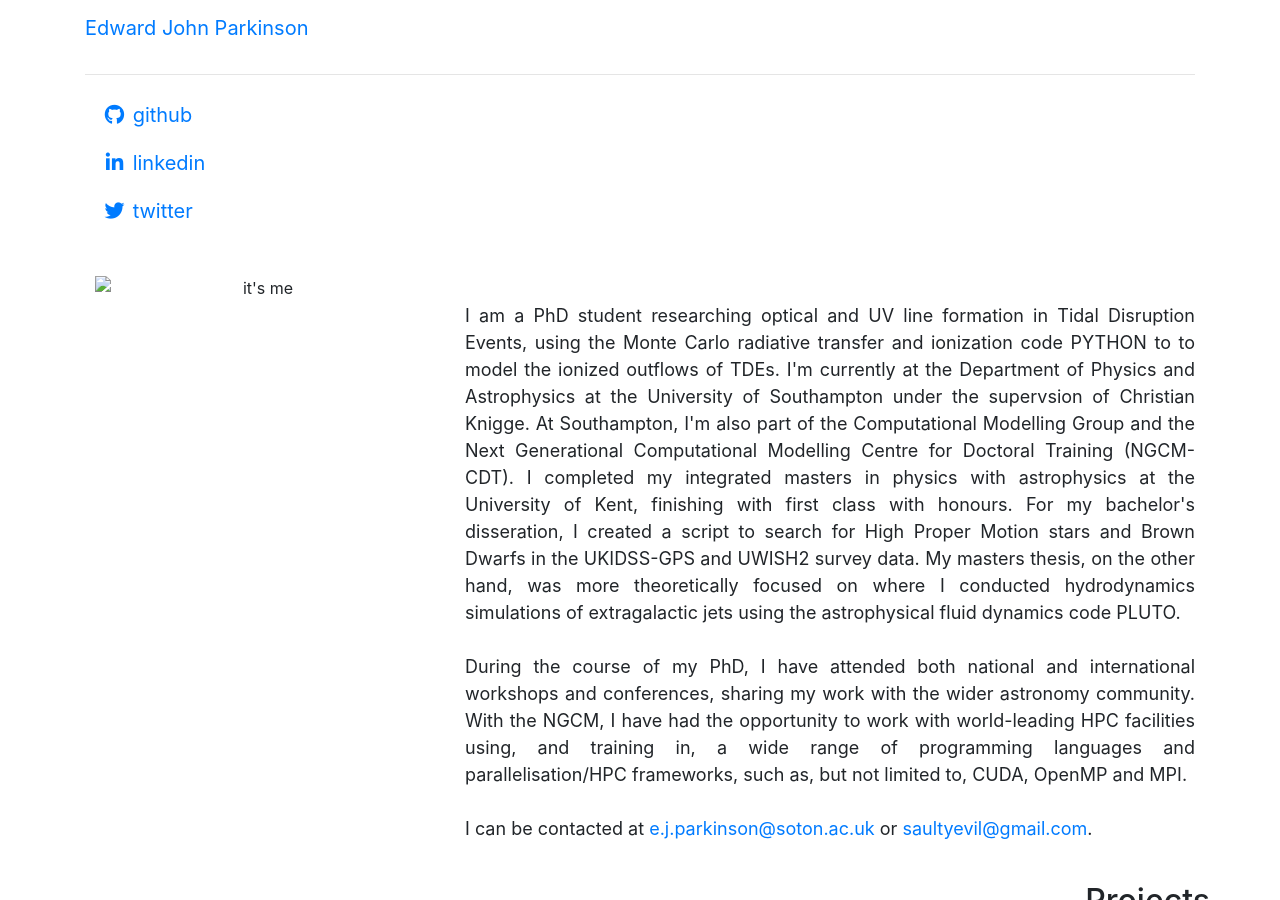
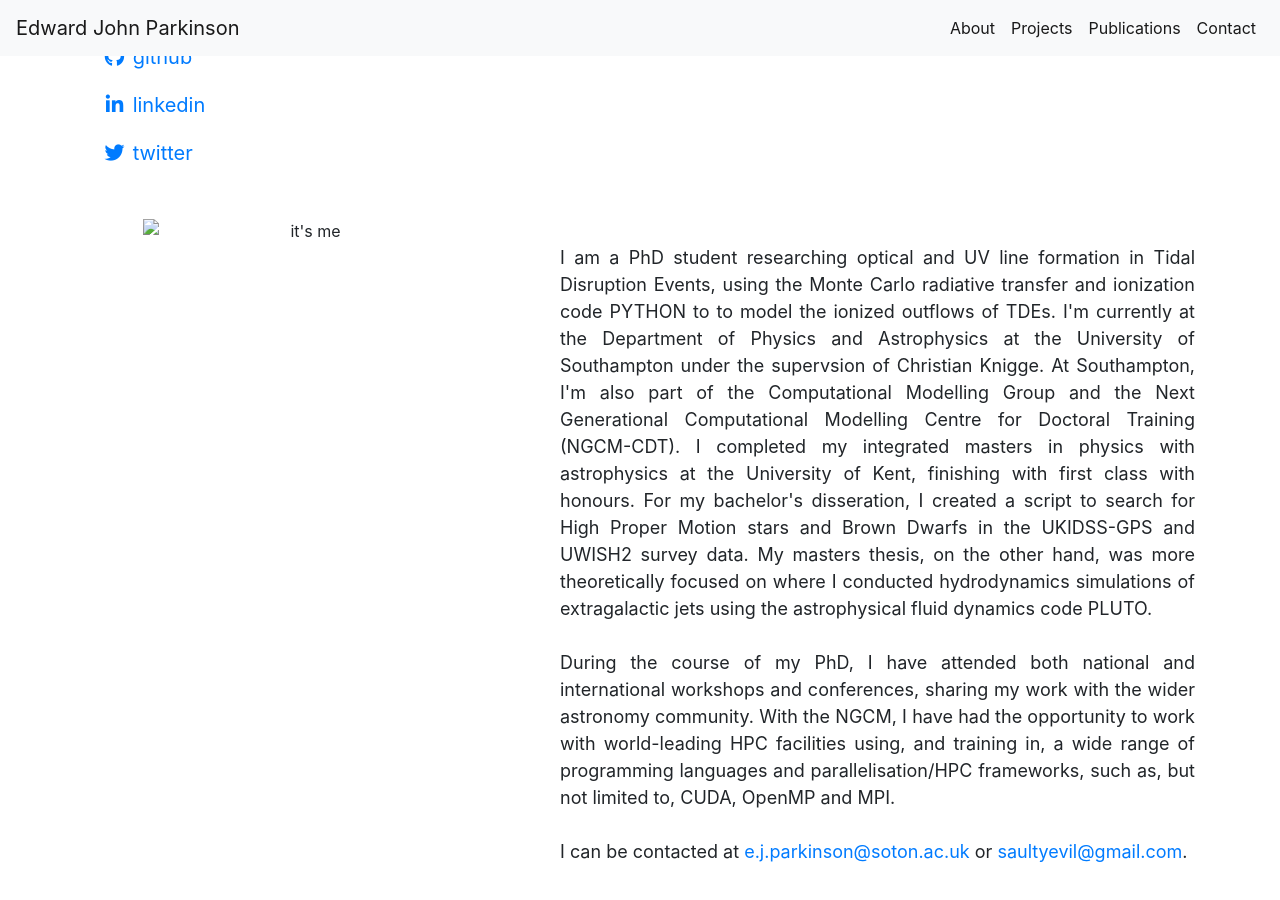
Before and after one commit to saultyevil/saultyevil.github.io, a Jekyll site: the page built from _posts/2020-01-01-projects.markdown, in a window 1280 px wide and 900 px high. Built offline with Jekyll 4.4.1, drawn with Linux system fonts in a browser that asks for light colours; nearby versions of some CDN libraries; library files that are not in the unit come from our copies.

Commit message:
Fix navbar, mostly

```diff
--- a/_includes/about.html
+++ b/_includes/about.html
@@ -4,10 +4,10 @@
 <div class="container">
   <br>
   <div class="row vertical-align">
-    <div class="col-md-4" align="center">
+    <div class="col-md-5" align="center">
       <img src="img/about/me_circle.png" alt="it's me" style="width: 20vw; min-width: 330px;"/>
     </div>
-    <div class="col-md-8" align="center">
+    <div class="col-md-7" align="center">
       <p align="justify" style="font-size: 18px;font-weight: 400;"><br>
         I am a PhD student researching optical and UV line formation
         in Tidal Disruption Events, using the Monte Carlo radiative transfer
--- a/_includes/header.html
+++ b/_includes/header.html
@@ -1,37 +1,25 @@
 <!-- Navigation -->
-<nav class="navbar navbar-default navbar-fixed-top" role="navigation">
-    <div class="container">
-        <!-- Brand and toggle get grouped for better mobile display -->
-        <div class="navbar-header page-scroll">
-            <a class="navbar-brand page-scroll" href="#home">{{ site.title }}</a>
-            <button type="button" class="navbar-toggler" data-toggle="collapse" data-target="#navbarSupportedContent">
-                <!-- <span class="sr-only">Toggle navigation</span>
-                <span class="icon-bar"></span>
-                <span class="icon-bar"></span>
-                <span class="icon-bar"></span> -->
+<nav class="navbar navbar-expand-md fixed-top navbar-light bg-light">
+    <a class="navbar-brand" href="#">{{ site.title }}</a>
+    <button class="navbar-toggler" type="button" data-toggle="collapse" data-target="#navbarSupportedContent">
         <span class="navbar-toggler-icon"></span>
     </button>
-        </div>
-        <!-- Collect the nav links, forms, and other content for toggling -->
-        <div class="collapse navbar-collapse" id="navbarSupportedContent">
-            <ul class="nav navbar-nav navbar-right">
-            	<li>
-                    <a class="page-scroll" href="#about">About</a>
+    <div class="collapse navbar-collapse flex-grow-0" id="navbarSupportedContent">
+        <ul class="navbar-nav ml-auto">
+            <li class="nav-item active">
+                <a class="nav-link page-scroll" href="#about">About</a>
             </li>
-                <li>
-                    <a class="page-scroll" href="#projects">Projects</a>
+            <li class="nav-item active">
+                <a class="nav-link page-scroll" href="#projects">Projects</a>
             </li>
-                <li>
-                    <a class="page-scroll" href="#publications">Publications</a>
+            <li class="nav-item active">
+                <a class="nav-link page-scroll" href="#publications">Publications</a>
             </li>
-                <li>
-                    <a class="page-scroll" href="#contact">Contact</a>
+            <li class="nav-item active">
+                <a class="nav-link page-scroll" href="#contact">Contact</a>
             </li>
         </ul>
     </div>
-        <!-- /.navbar-collapse -->
-    </div>
-    <!-- /.container -->
 </nav>
 
 <section id="home">
--- a/_layouts/default.html
+++ b/_layouts/default.html
@@ -1,7 +1,6 @@
 <!DOCTYPE html>
 <html>
 	{% include head.html %}
-
 	<body>
 		{% include header.html %}
 		{% include about.html %}
```
Lines whose indentation alone changed are shown as unchanged.
